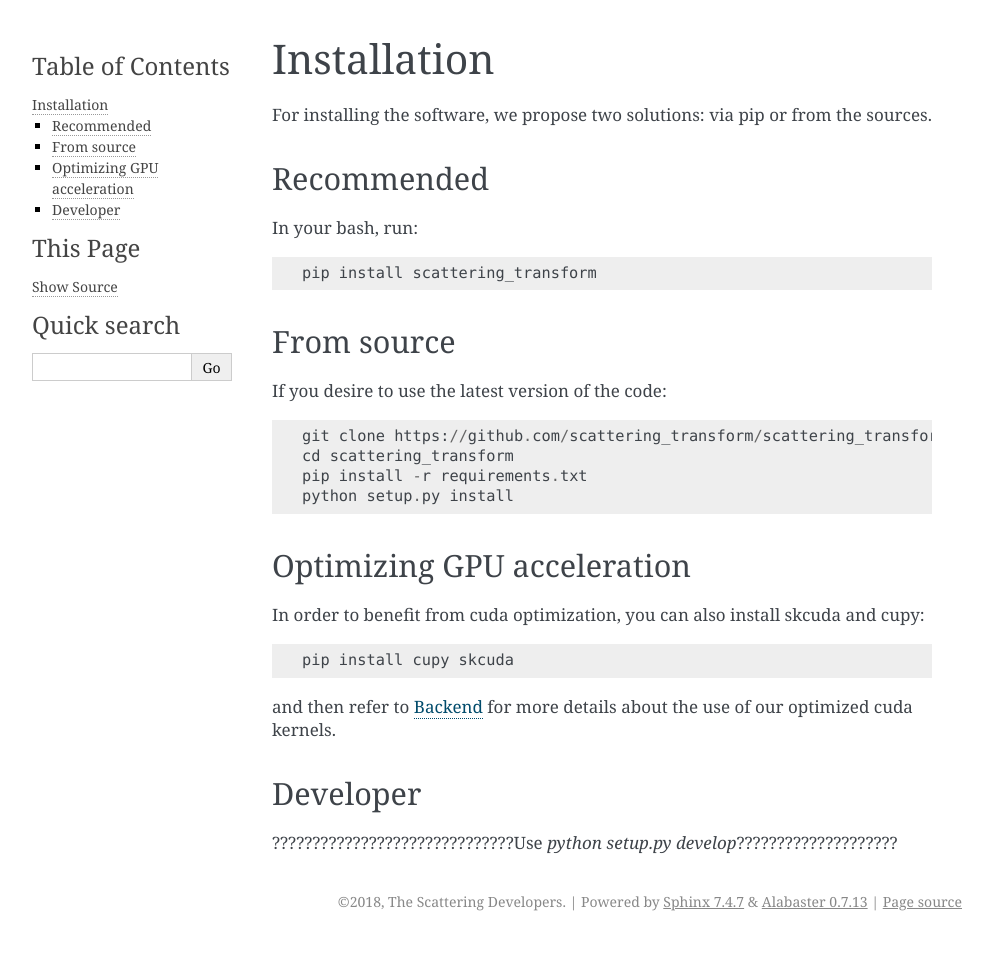
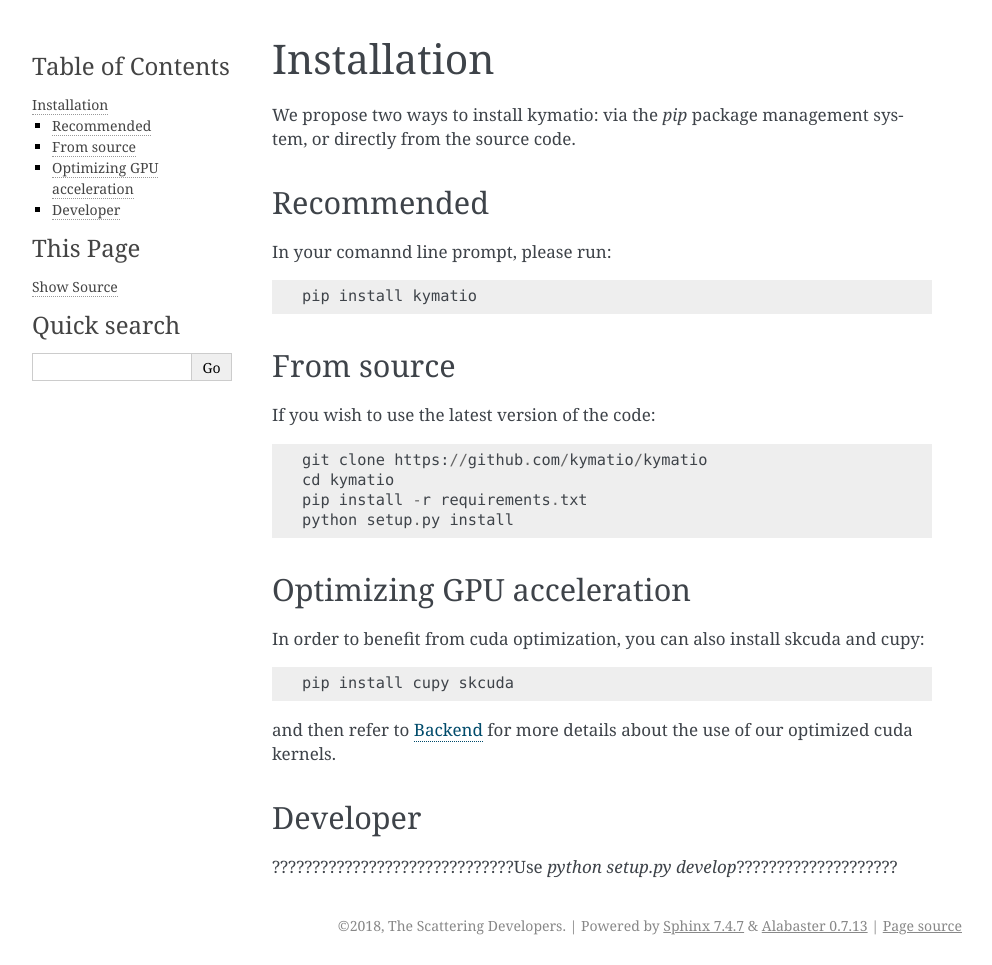
Before and after one commit to kymatio/kymatio, a Sphinx documentation site: the page built from doc/source/installation.rst, in a window 1280 px wide. Shown: the whole page, without its empty margins (148-1140 px from the left). Built offline with Sphinx 7.4.7, drawn with Linux system fonts in a browser that asks for light colours; formulas are drawn with MathJax 3; pages that are not in the unit, such as notebooks, are missing from menus; before the commit the page ends 941 px from its top, so only the background shows below that.

Commit message:
DOC rename package in installation instructions (#115)

```diff
--- a/doc/source/installation.rst
+++ b/doc/source/installation.rst
@@ -1,24 +1,26 @@
 Installation
 ************
 
-For installing the software, we propose two solutions: via pip or from the sources.
+We propose two ways to install kymatio: via the `pip` package management system, or directly from the source code.
 
 Recommended
 ===========
 
-In your bash, run::
+In your comannd line prompt, please run::
 
-    pip install scattering_transform
+    pip install kymatio
+
 
 From source
 ===========
 
-If you desire to use the latest version of the code::
+If you wish to use the latest version of the code::
 
-    git clone https://github.com/scattering_transform/scattering_transform
-    cd scattering_transform
+    git clone https://github.com/kymatio/kymatio
+    cd kymatio
     pip install -r requirements.txt
     python setup.py install
+
 
 Optimizing GPU acceleration
 ===========================
@@ -29,6 +31,7 @@
 
 and then refer to :ref:`backend-story` for more details about the use of our optimized cuda kernels.
 
+
 Developer
 =========
 
```
